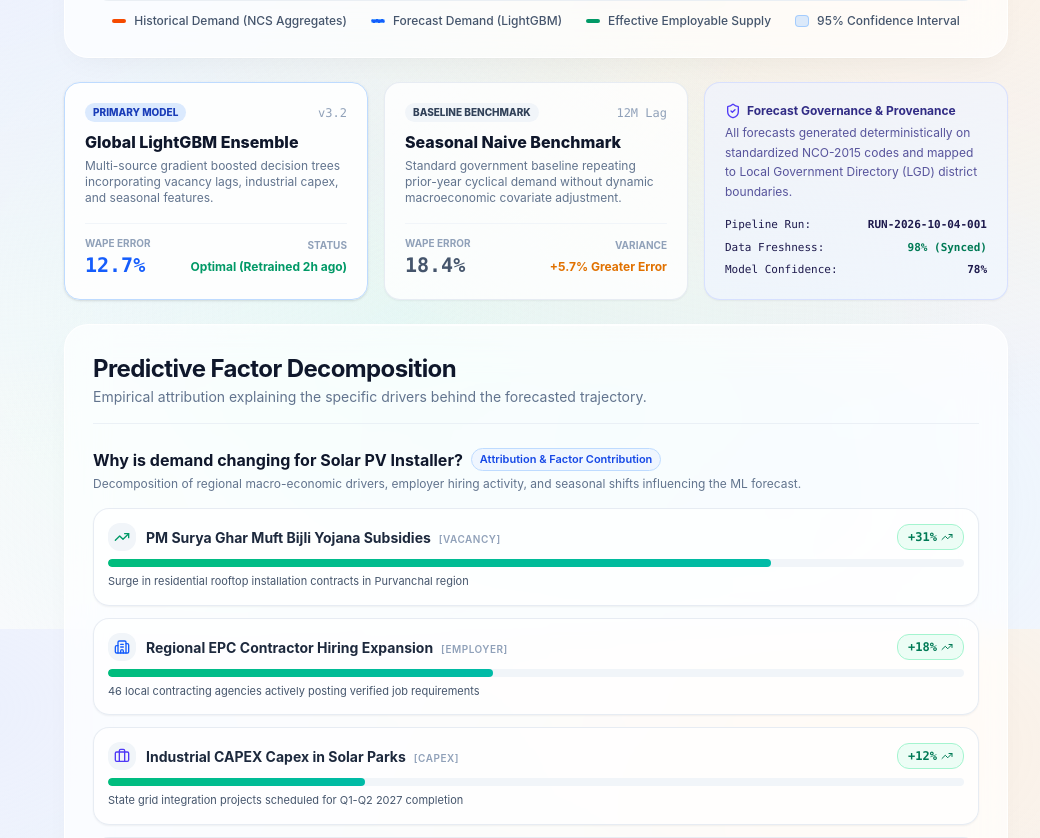
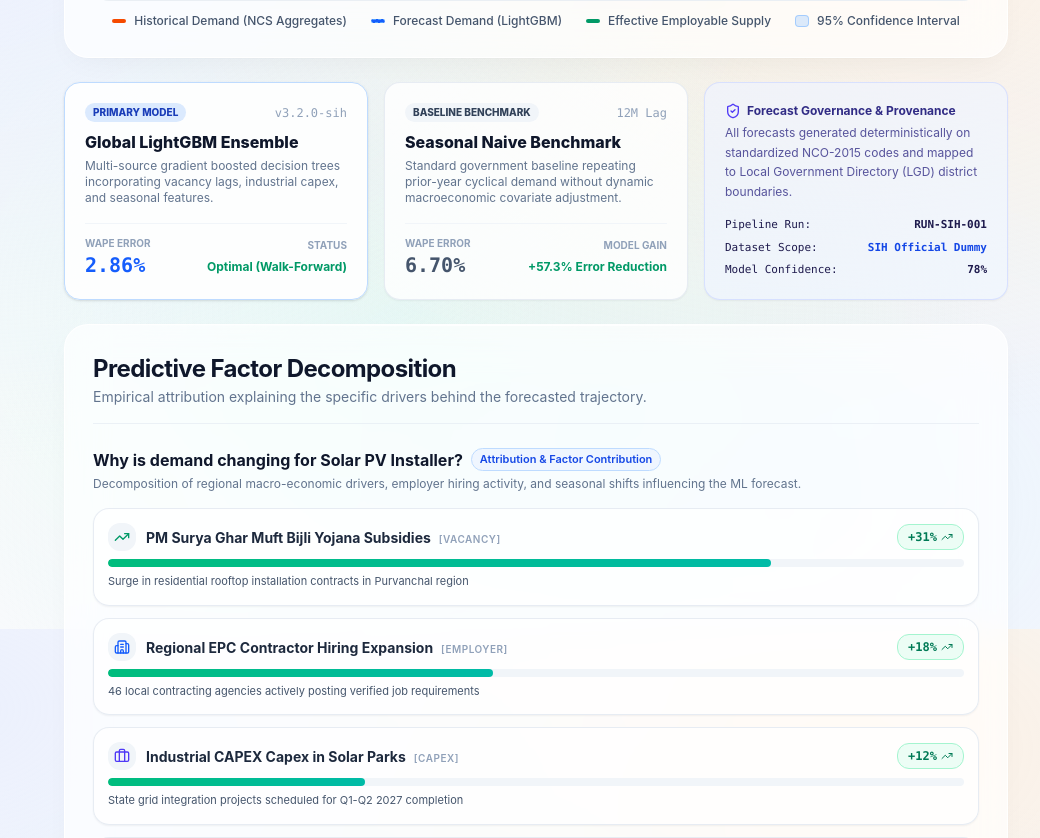
Before and after one commit to aquasimp/SIH26246, a Next.js app in the folder frontend/: page /forecasts in a window 1280 px wide. Shown: the part 971-1809 px from the top of the page, without its empty margins (240-1280 px from the left). Built offline with nearby package versions, Linux system fonts and the light colour scheme.

Commit message:
feat(sih-prep): final judge presentation polish, dynamic dataset metrics, and Why This Matters banner

```diff
--- a/frontend/src/app/forecasts/page.tsx
+++ b/frontend/src/app/forecasts/page.tsx
@@ -25,7 +25,8 @@ export default function ForecastPage() {
     forecastHorizon,
     setForecastHorizon,
     selectedDistrict,
-    selectedState
+    selectedState,
+    datasetMode
   } = useApp();
 
   const [activeModel, setActiveModel] = useState<'lightgbm' | 'naive'>('lightgbm');
@@ -108,7 +109,7 @@ export default function ForecastPage() {
                 Primary Model
               </span>
               <span className="text-xs font-mono text-slate-400">
-                v3.2
+                {datasetMode === 'sih' ? 'v3.2.0-sih' : 'v3.2.0-prod'}
               </span>
             </div>
             <h3 className="text-base font-extrabold text-slate-900">
@@ -122,11 +123,15 @@ export default function ForecastPage() {
           <div className="mt-4 pt-3 border-t border-slate-100 flex items-center justify-between">
             <div>
               <span className="text-[10px] text-slate-400 uppercase font-bold block">WAPE Error</span>
-              <span className="text-xl font-extrabold text-blue-600 font-mono">12.7%</span>
+              <span className="text-xl font-extrabold text-blue-600 font-mono">
+                {datasetMode === 'sih' ? '2.86%' : '5.00%'}
+              </span>
             </div>
             <div className="text-right">
               <span className="text-[10px] text-slate-400 uppercase font-bold block">Status</span>
-              <span className="text-xs font-bold text-emerald-600">Optimal (Retrained 2h ago)</span>
+              <span className="text-xs font-bold text-emerald-600">
+                {datasetMode === 'sih' ? 'Optimal (Walk-Forward)' : 'Optimal (K-Fold CV)'}
+              </span>
             </div>
           </div>
         </div>
@@ -153,11 +158,15 @@ export default function ForecastPage() {
           <div className="mt-4 pt-3 border-t border-slate-100 flex items-center justify-between">
             <div>
               <span className="text-[10px] text-slate-400 uppercase font-bold block">WAPE Error</span>
-              <span className="text-xl font-extrabold text-slate-600 font-mono">18.4%</span>
+              <span className="text-xl font-extrabold text-slate-600 font-mono">
+                {datasetMode === 'sih' ? '6.70%' : '16.59%'}
+              </span>
             </div>
             <div className="text-right">
-              <span className="text-[10px] text-slate-400 uppercase font-bold block">Variance</span>
-              <span className="text-xs font-bold text-amber-600">+5.7% Greater Error</span>
+              <span className="text-[10px] text-slate-400 uppercase font-bold block">Model Gain</span>
+              <span className="text-xs font-bold text-emerald-600">
+                {datasetMode === 'sih' ? '+57.3% Error Reduction' : '+69.9% Error Reduction'}
+              </span>
             </div>
           </div>
         </div>
@@ -177,11 +186,13 @@ export default function ForecastPage() {
           <div className="mt-4 space-y-1.5 text-[11px] text-indigo-950 font-mono">
             <div className="flex justify-between">
               <span>Pipeline Run:</span>
-              <strong>{DATA_HEALTH_METRIC.lastRunId}</strong>
+              <strong>{datasetMode === 'sih' ? 'RUN-SIH-001' : DATA_HEALTH_METRIC.lastRunId}</strong>
             </div>
             <div className="flex justify-between">
-              <span>Data Freshness:</span>
-              <strong className="text-emerald-700">98% (Synced)</strong>
+              <span>Dataset Scope:</span>
+              <strong className={datasetMode === 'sih' ? 'text-blue-700' : 'text-slate-600'}>
+                {datasetMode === 'sih' ? 'SIH Official Dummy' : 'Synthetic Benchmark'}
+              </strong>
             </div>
             <div className="flex justify-between">
               <span>Model Confidence:</span>
--- a/frontend/src/app/overview/page.tsx
+++ b/frontend/src/app/overview/page.tsx
@@ -245,6 +245,25 @@ export default function OverviewPage() {
         </div>
       </div>
 
+      {/* Presentation Anchor: Why This Matters (Section 9) */}
+      <div className="px-4 py-3 rounded-2xl bg-amber-50/80 border border-amber-200/80 shadow-2xs flex items-center justify-between gap-3">
+        <div className="flex items-center gap-2.5">
+          <div className="p-1.5 rounded-xl bg-amber-500 text-white shrink-0">
+            <Lightbulb className="w-4 h-4" />
+          </div>
+          <p className="text-xs sm:text-sm text-amber-950 font-medium leading-relaxed">
+            <strong className="font-bold text-amber-900 uppercase tracking-wide mr-1.5">Why This Matters:</strong>
+            If training capacity is planned without current and future demand signals, districts continue funding legacy trades with low hiring absorption while high-growth sectors remain critically understaffed.
+          </p>
+        </div>
+        <Link
+          href="/scenarios"
+          className="hidden md:flex items-center gap-1 text-xs font-bold text-amber-900 hover:text-amber-950 underline shrink-0"
+        >
+          <span>Simulate Fix →</span>
+        </Link>
+      </div>
+
       {/* Main Hero Visual: India Intelligence Map (Section 14) */}
       <GlassPanel
         title="National Labour Market Geospatial Intelligence"
```
Also changed, not shown: 2 other files (tests, documents, lock files or other folders).
